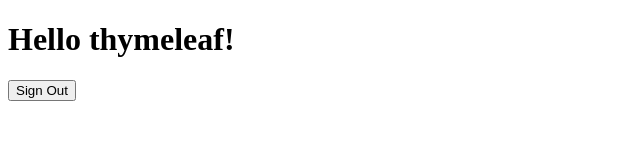
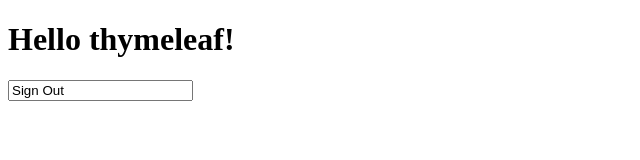
Before and after one commit to darapich92/SpringSecProject, a plain HTML site: page demo/src/main/resources/templates/hello.html in a window 1280 px wide. Shown: the whole page, without its empty margins (0-640 px from the left). Drawn offline with Linux system fonts and the light colour scheme.

Commit message:
minor update

```diff
--- a/demo/src/main/resources/templates/hello.html
+++ b/demo/src/main/resources/templates/hello.html
@@ -7,7 +7,7 @@
     <body>
         <h1 th:inline="text">Hello <span th:remove="tag" sec:authentication="name">thymeleaf</span>!</h1>
         <form th:action="@{/logout}" method="post">
-            <input type="submit" value="Sign Out"/>
+            <input type="submit Now" value="Sign Out"/>
         </form>
     </body>
 </html>
```
Also changed, not shown: 1 other file.
